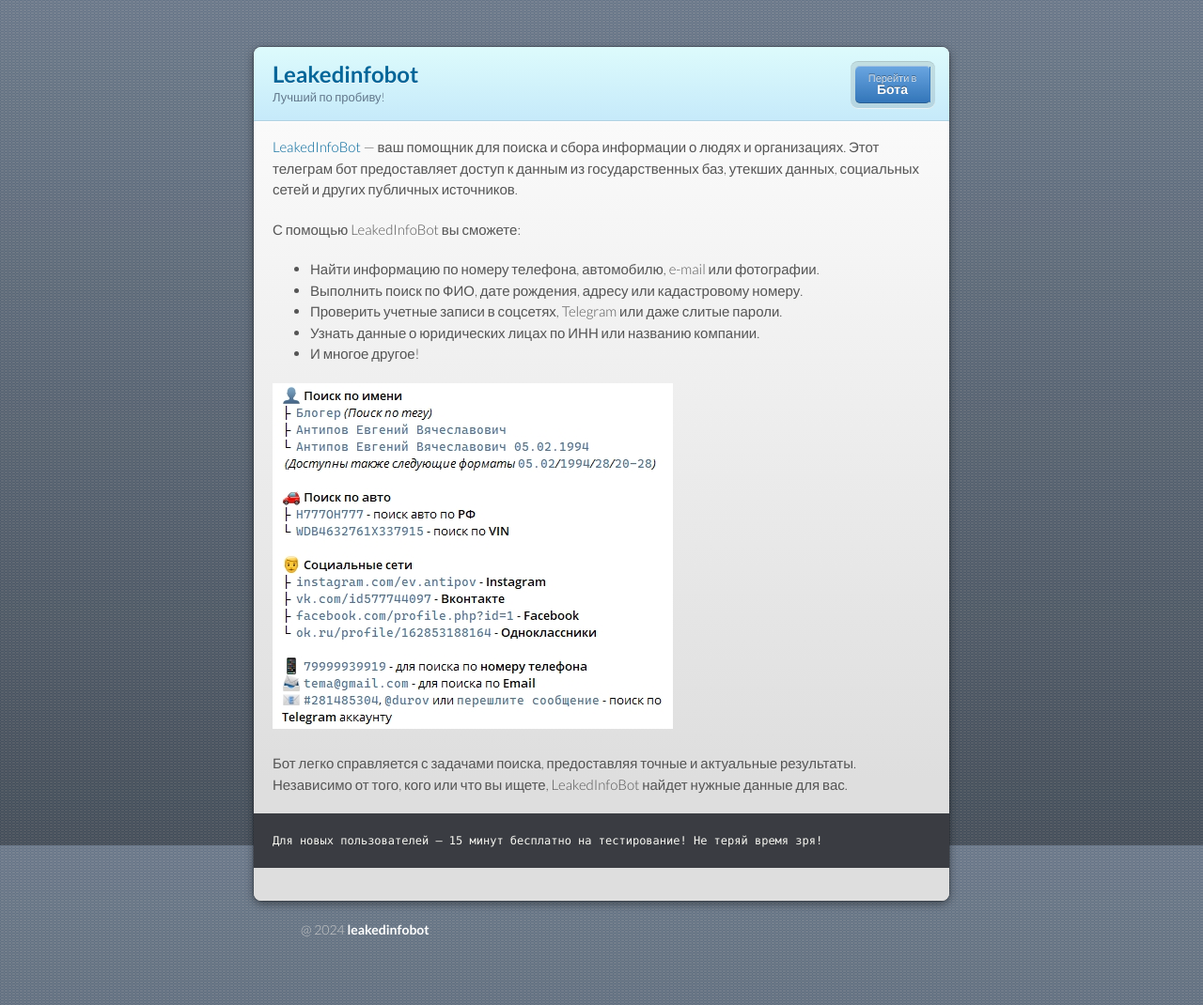
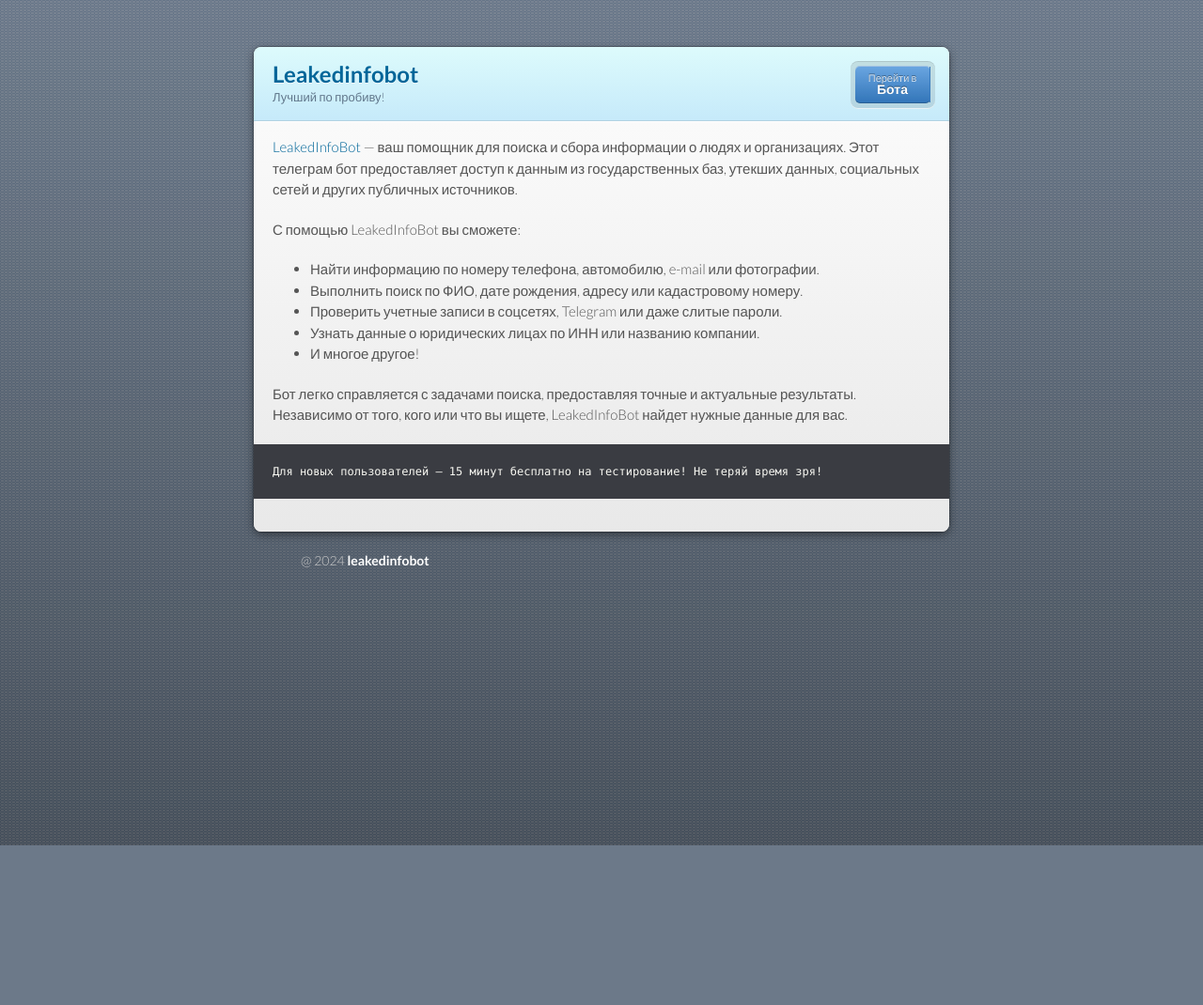
Before and after one commit to leakedinfobot/leakedinfobot.github.io, a Jekyll site: the page built from index.md, in a window 1280 px wide. Shown: the whole page at 94% size. Built offline with Jekyll 4.4.1, drawn with Linux system fonts in a browser that asks for light colours; after the commit the page ends 900 px from its top, so only the background shows below that.

Commit message:
Update index.md

````diff
--- a/index.md
+++ b/index.md
@@ -13,8 +13,6 @@ layout: default
 - Узнать данные о юридических лицах по ИНН или названию компании.
 - И многое другое!
 
-![](imag/tg2.jpg)
-
 Бот легко справляется с задачами поиска, предоставляя точные и актуальные результаты. Независимо от того, кого или что вы ищете, LeakedInfoBot найдет нужные данные для вас.
 
 ```
````
